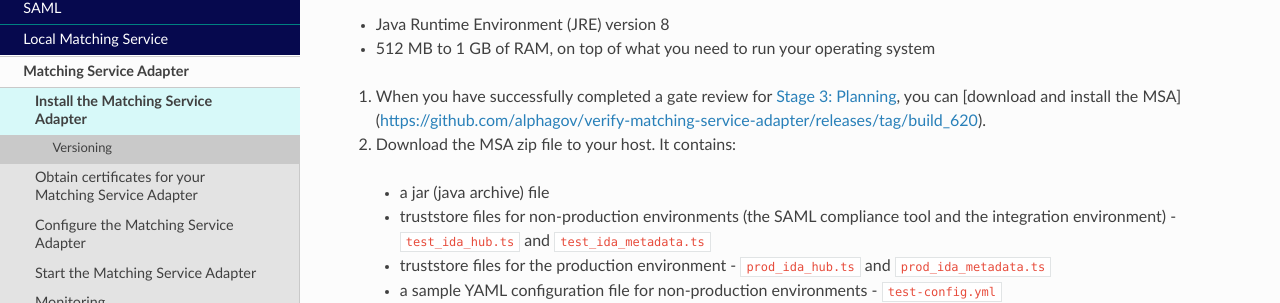
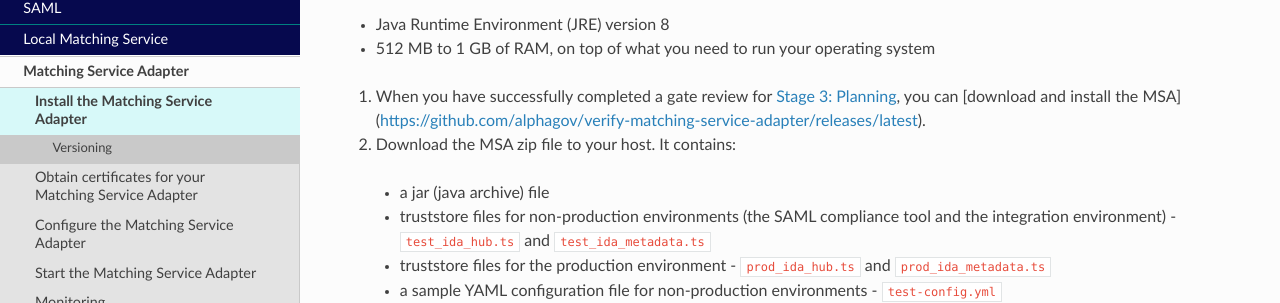
Before and after one commit to alphagov/rp-onboarding-tech-docs, a Sphinx documentation site: the page built from source/pages/msa/msaUse.rst, in a window 1280 px wide and 900 px high. Shown: the part 239-542 px from the top of the window. Built offline with Sphinx 7.4.7 and the Read the Docs theme 2.0.0, drawn with Linux system fonts in a browser that asks for light colours; nearby versions of some CDN libraries; pages that are not in the unit, such as notebooks, are missing from menus; comment, search, counter and statistics services are not loaded; some of the changed lines change nothing that is shown.

Commit message:
TT-1807: Add latest release link
Amend link so users can always access latest version.

```diff
--- a/source/pages/msa/msaUse.rst
+++ b/source/pages/msa/msaUse.rst
@@ -10,7 +10,7 @@ Install the Matching Service Adapter
 * Java Runtime Environment (JRE) version 8
 * 512 MB to 1 GB of RAM, on top of what you need to run your operating system
 
-1. When you have successfully completed a gate review for `Stage 3: Planning <http://alphagov.github.io/identity-assurance-documentation/stage3/Stage3.html>`_, you can [download and install the MSA](https://github.com/alphagov/verify-matching-service-adapter/releases/tag/build_620).
+1. When you have successfully completed a gate review for `Stage 3: Planning <http://alphagov.github.io/identity-assurance-documentation/stage3/Stage3.html>`_, you can [download and install the MSA](https://github.com/alphagov/verify-matching-service-adapter/releases/latest).
 
 2. Download the MSA zip file to your host. It contains:
 
```
